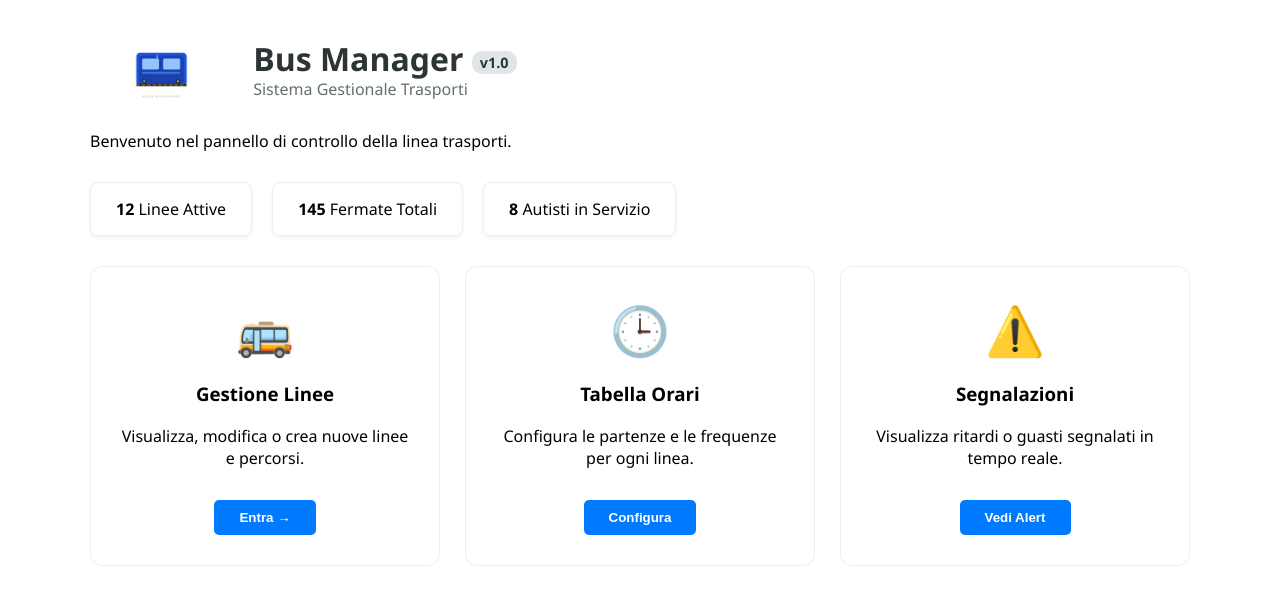
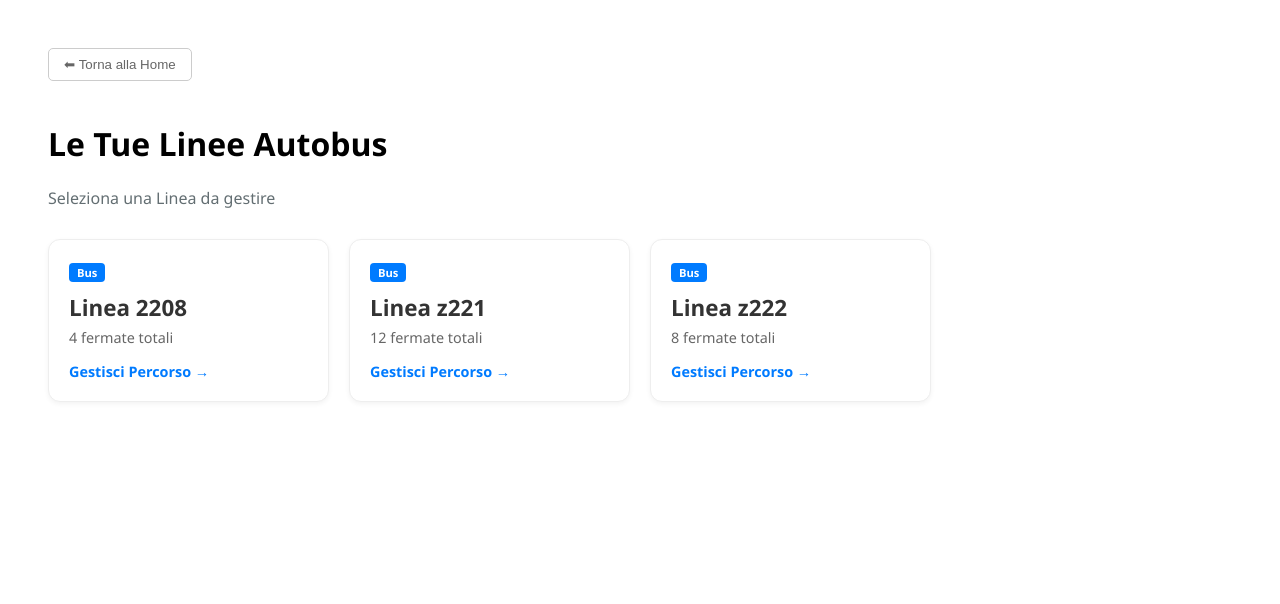
Before and after one commit to antvx/busF, an Angular app: page /dashboard in a window 1280 px wide. Before the commit this address led to /. Shown: the top 604 px of the page. Built offline with nearby package versions, Linux system fonts and the light colour scheme.

Commit message:
creato componente (pagina) dashboard e collegata al resto delle pagine

```diff
--- a/src/app/app.routes.ts
+++ b/src/app/app.routes.ts
@@ -1,9 +1,11 @@
 import { Routes } from '@angular/router';
 import { HomePage } from './home-page/home-page';
+import { Dashboard } from './dashboard/dashboard';
 import { Line } from './line/line';
 
 export const routes: Routes = [
   { path: '', component: HomePage },            // La pagina vuota (homepage) mostra il menu
-  { path: 'linea-gestione', component: Line },  // Questa URL mostrerà la tabella
+  { path: 'dashboard', component: Dashboard },  // Dashboard è la lista di tutte le linee
+  { path: 'line/:id', component: Line },        // Questa URL mostrerà la tabella di ogni linea specifica
   { path: '**', redirectTo: '' }                // Se l'utente scrive una URL errata, torna in Home
 ];
--- /dev/null
+++ b/src/app/dashboard/dashboard.css
@@ -0,0 +1,82 @@
+.dashboard-container {
+   padding: 40px; max-width: 1200px; margin: 0 auto;
+  font-family: 'Segoe UI', sans-serif;
+}
+
+.dashboard-header h1 {
+  font-size: 2.5rem;
+}
+
+p {
+  margin: 0;
+  color: #636e72;
+}
+
+.lines-grid {
+  display: grid;
+  grid-template-columns: repeat(auto-fill, minmax(250px, 1fr));
+  gap: 20px;
+  margin-top: 30px;
+}
+
+.line-card {
+  background: white;
+  border-radius: 12px;
+  padding: 20px;
+  border: 1px solid #eee;
+  cursor: pointer;
+  transition: all 0.3s cubic-bezier(0.175, 0.885, 0.32, 1.275);
+  box-shadow: 0 2px 5px rgba(0,0,0,0.05);
+}
+
+.line-card:hover {
+  transform: translateY(-5px);
+  box-shadow: 0 10px 20px rgba(0,0,0,0.1);
+  border-color: #007bff;
+}
+
+.line-badge {
+  background: #007bff;
+  color: white;
+  padding: 2px 8px;
+  border-radius: 4px;
+  font-size: 0.7rem;
+  font-weight: bold;
+}
+
+.card-footer {
+  margin-top: 15px;
+  color: #007bff;
+  font-weight: bold;
+  font-size: 0.9rem;
+}
+
+.card-header h2 {
+  margin: 10px 0 5px 0;
+  font-size: 1.4rem;
+  color: #333;
+}
+
+.line-card p {
+  color: #666;
+  font-size: 0.9rem;
+  margin-bottom: 15px;
+}
+
+.dashboard-footer {
+  margin-top: 40px;
+  text-align: center;
+}
+
+.btn-back {
+  background: none;
+  border: 1px solid #ccc;
+  padding: 8px 15px;
+  border-radius: 5px;
+  cursor: pointer;
+  margin-bottom: 20px;
+  color: #666;
+}
+.btn-back:hover {
+  background: #eee;
+}
--- /dev/null
+++ b/src/app/dashboard/dashboard.html
@@ -0,0 +1,21 @@
+<div class="dashboard-container">
+  <button routerLink="/" class="btn-back">⬅ Torna alla Home</button>
+
+  <h1>Le Tue Linee Autobus</h1>
+  <p>Seleziona una Linea da gestire</p>
+
+  <div class="lines-grid">
+    @for (line of allLines; track line.id) {
+      <div class="line-card" [routerLink]="['/line', line.id]">
+        <div class="card-header">
+          <span class="line-badge">Bus</span>
+          <h2>{{ line.name }}</h2>
+        </div>
+        <p>{{ line.stopCount }} fermate totali</p>
+        <div class="card-footer">
+          <span>Gestisci Percorso →</span>
+        </div>
+      </div>
+    }
+  </div>
+</div>
--- /dev/null
+++ b/src/app/dashboard/dashboard.ts
@@ -0,0 +1,19 @@
+import { Component } from '@angular/core';
+import { CommonModule } from '@angular/common';
+import { RouterModule } from '@angular/router';
+
+@Component({
+  selector: 'app-dashboard',
+  standalone: true,
+  imports: [CommonModule, RouterModule],
+  templateUrl: './dashboard.html',
+  styleUrl: './dashboard.css',
+})
+export class Dashboard {
+  // Simuliamo un database di linee
+  allLines = [
+    { id: '2208', name: 'Linea 2208', stopCount: 4 },
+    { id: 'z221', name: 'Linea z221', stopCount: 12 },
+    { id: 'z222', name: 'Linea z222', stopCount: 8 }
+  ];
+}
--- a/src/app/home-page/home-page.html
+++ b/src/app/home-page/home-page.html
@@ -18,7 +18,7 @@
   </div>
 
   <div class="menu-grid">
-    <div class="menu-card" routerLink="/linea-gestione">
+    <div class="menu-card" routerLink="/dashboard">
       <div class="card-icon">🚌</div>
       <h3>Gestione Linee</h3>
       <p>Visualizza, modifica o crea nuove linee e percorsi.</p>
--- a/src/app/line/line.html
+++ b/src/app/line/line.html
@@ -1,5 +1,5 @@
 <div class="gestionale-container">
-  <button routerLink="/" class="btn-back">⬅ Torna alla Homepage</button>
+  <button routerLink="/dashboard" class="btn-back">⬅ Torna alla Dashboard</button>
 
   <div class="header-actions">
     <h1>Gestione Linea: {{ lineData.line }}</h1>
--- a/src/app/line/line.ts
+++ b/src/app/line/line.ts
@@ -1,7 +1,7 @@
 import { Component } from '@angular/core';
 import { Fermata, LineaTrasporto } from '../model/entities';
 import { FormControl, FormGroup, FormsModule, ReactiveFormsModule, Validators } from '@angular/forms';
-import { RouterLink } from '@angular/router';
+import { RouterLink, ActivatedRoute } from '@angular/router';
 
 @Component({
   selector: 'app-line',
@@ -21,6 +21,18 @@ export class Line
       { order: 4, city: "Villasanta", address: "Via Edison", time: 10 }
     ]
   };
+
+  // Dentro la classe Line
+  constructor(private route: ActivatedRoute) {}
+
+  ngOnInit() {
+    // Leggiamo l'ID dall'URL (es: 2208)
+    const lineId = this.route.snapshot.paramMap.get('id');
+
+    // Qui, in futuro, cercherai i dati nel database usando questo ID.
+    // Per ora cambiamo solo il titolo:
+    this.lineData.line = lineId || 'Linea Sconosciuta';
+  }
 
   // Form per aggiungere nuove fermate
   // Form aggiornato con il campo position
```
Also changed, not shown: 1 other file (tests, documents, lock files or other folders).
